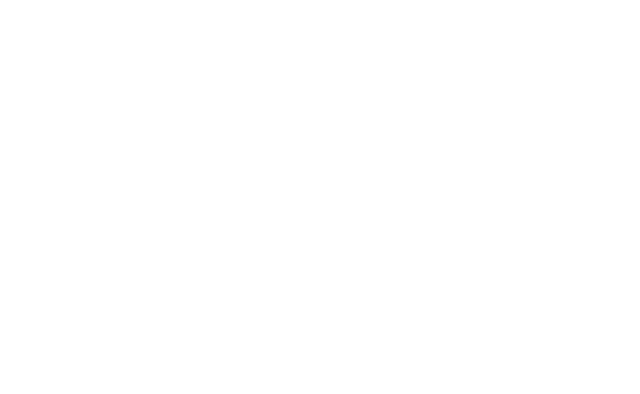
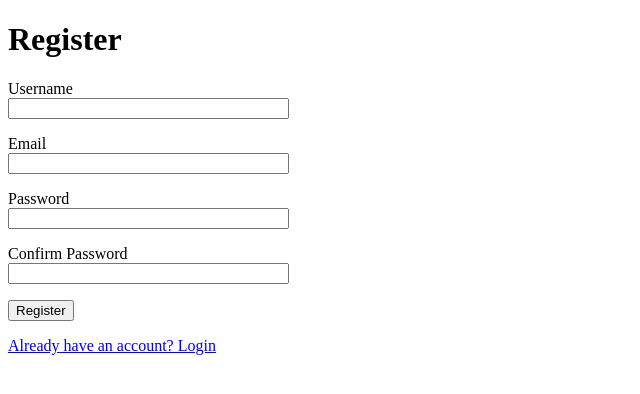
Before and after one commit to obogrelova/webPy_9_8, a Flask app: page /register in a window 1280 px wide. Before the commit the part shown is empty. Shown: the top 394 px of the page, without its empty margins (0-640 px from the left). Run offline with Flask 3, Linux system fonts and the light colour scheme.

Commit message:
Update register.html

```diff
--- a/app/templates/register.html
+++ b/app/templates/register.html
@@ -5,6 +5,30 @@
     <title>Register</title>
 </head>
 <body>
+    <h1>Register</h1>
+    <form method="POST" action="{{ url_for('register') }}">
+        {{ form.hidden_tag() }}
+        <p>
+            {{ form.username.label }}<br>
+            {{ form.username(size=32) }}
+        </p>
+        <p>
+            {{ form.email.label }}<br>
+            {{ form.email(size=32) }}
+        </p>
+        <p>
+            {{ form.password.label }}<br>
+            {{ form.password(size=32) }}
+        </p>
+        <p>
+            {{ form.confirm_password.label }}<br>
+            {{ form.confirm_password(size=32) }}
+        </p>
+        <p>
+            {{ form.submit() }}
+        </p>
+    </form>
+    <a href="{{ url_for('login') }}">Already have an account? Login</a>
 
 </body>
 </html>
```
